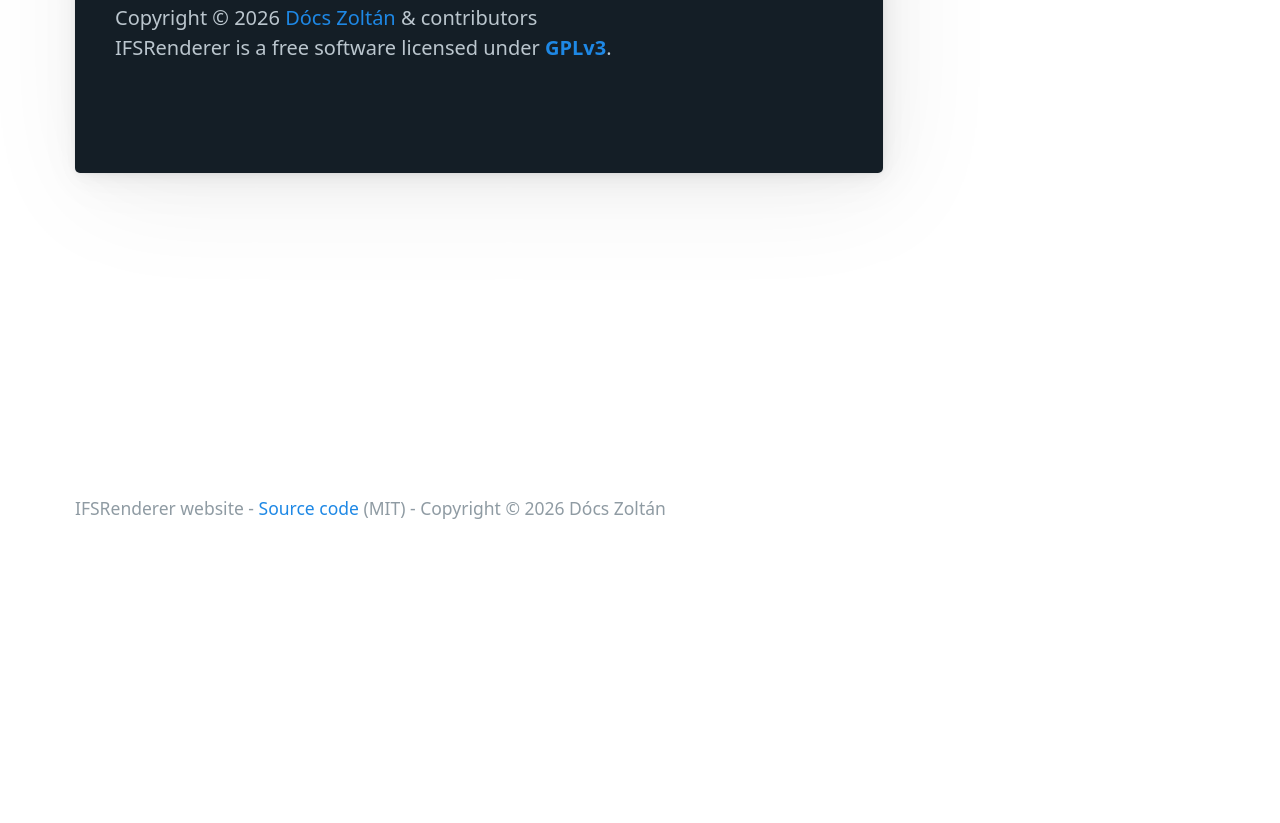
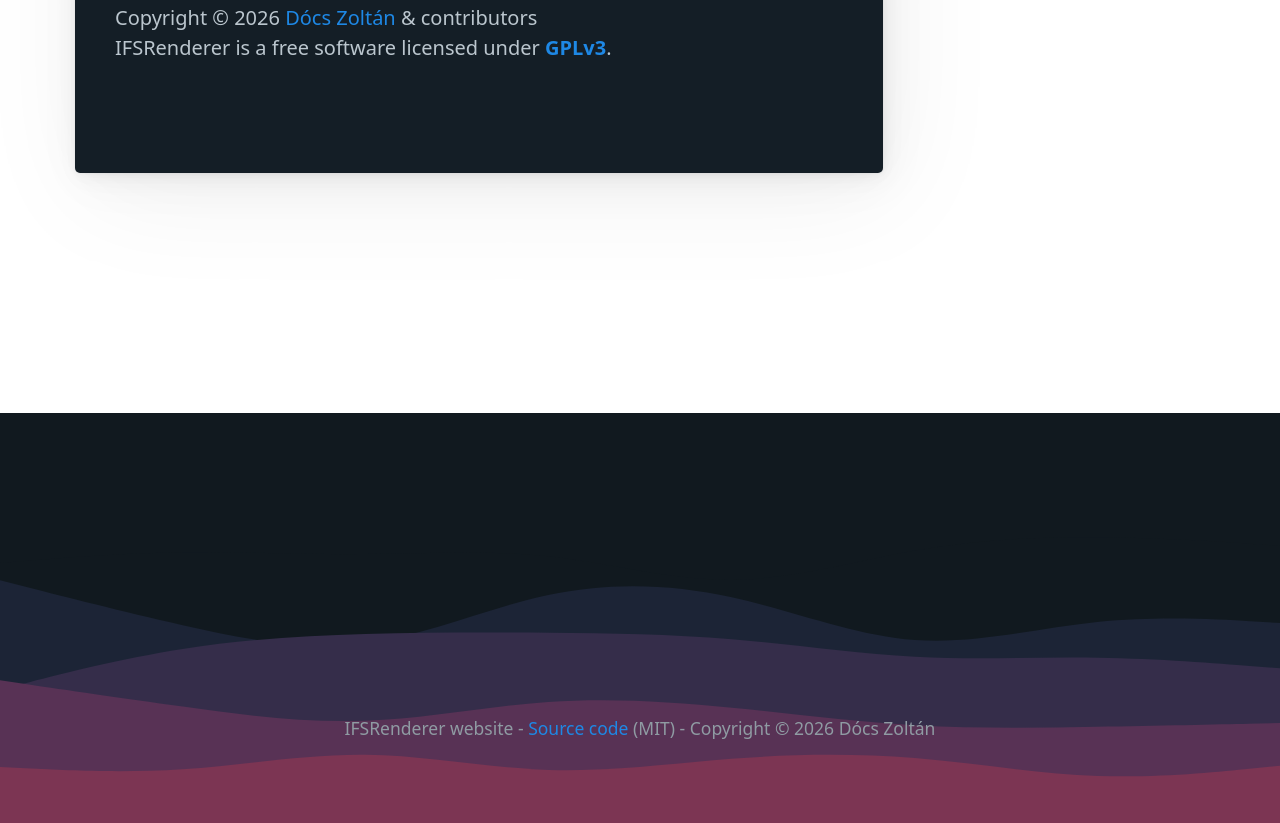
Before and after one commit to bezo97/ifsr-web, an Eleventy site: page src/index.md in a window 1280 px wide. Shown: the part 3550-4373 px from the top of the page. Before the commit the page ends 4153 px from the top, so only its background shows below. Built offline with nearby package versions, Linux system fonts and the light colour scheme; Eleventy itself is replaced by a stand-in of ours; files that its build step writes are made by us from their sources.

Commit message:
add footer visuals

```diff
--- a/src/theme.css
+++ b/src/theme.css
@@ -96,3 +96,14 @@ a span {
 aside img {
   width: 100%;
 }
+
+body footer.container {
+  background-image: url("media/footer_graphics.svg");
+  background-position-y: bottom;
+  max-width: 100%;
+  background-size: 100%;
+  padding-top: 15em;
+  margin-bottom: -15em;
+
+  text-align: center;
+}
```
Also changed, not shown: static/media/footer_graphics.svg (added).
